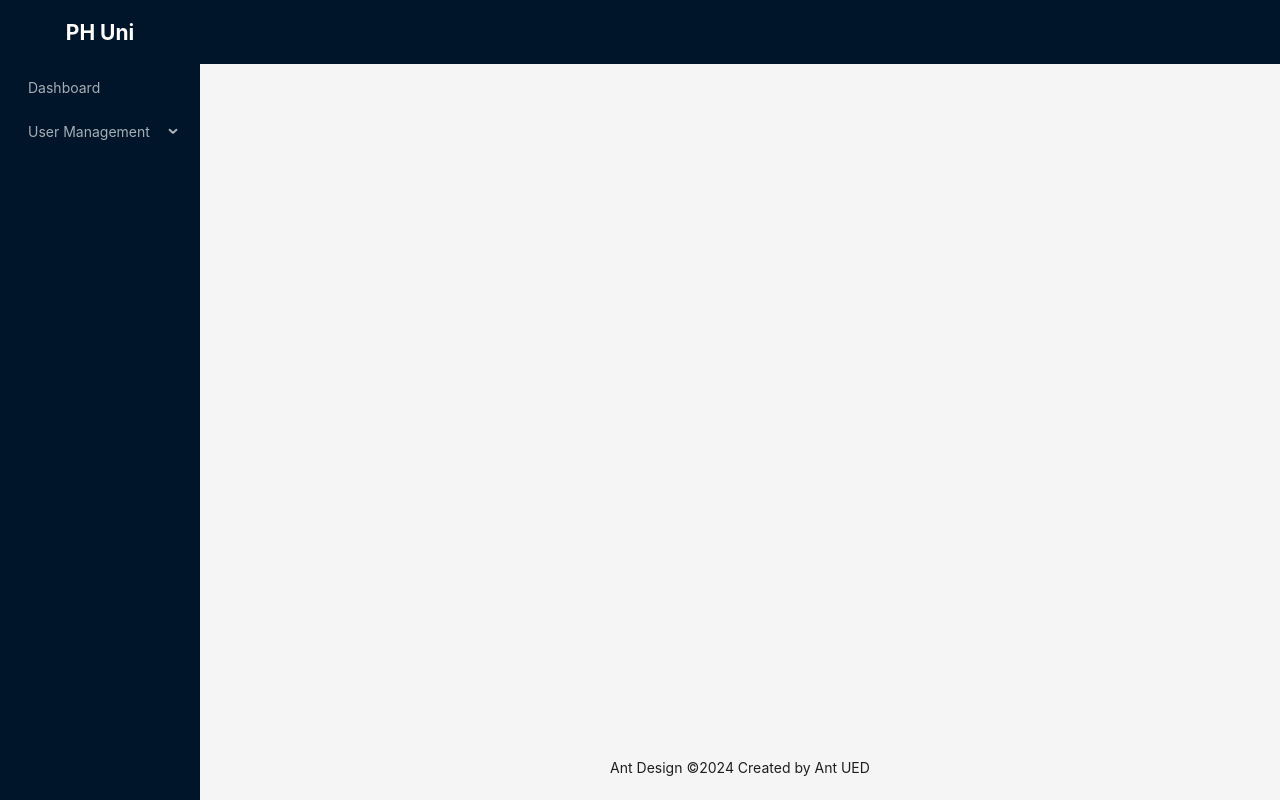
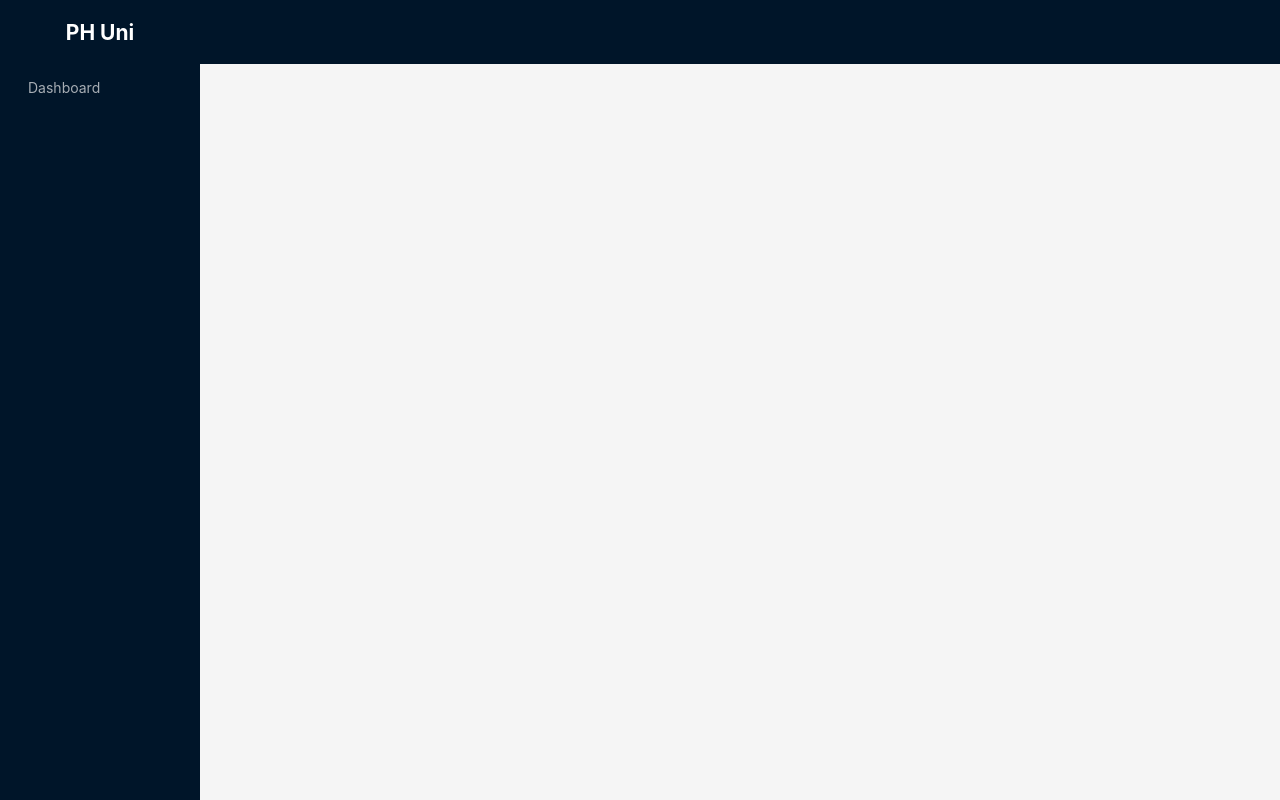
Before and after one commit to ashiqee/ph-university-client, a React (Vite) app: page / in a window 1280 px wide. Built offline with nearby package versions, Linux system fonts and the light colour scheme.

Commit message:
Sidebar reuseable

```diff
--- a/src/components/layout/MainLayout.tsx
+++ b/src/components/layout/MainLayout.tsx
@@ -4,9 +4,10 @@ import { Layout, Menu, MenuProps, theme } from 'antd';
 import { Outlet,NavLink } from 'react-router-dom';
 import { adminPaths, adminSidebarItems } from '../../routes/admin.routes';
 import { sidebarItemsGenerator } from '../../utils/sidebarItemGenarator';
+import Sidebar from './Sidebar';
 
 
-const { Header, Content, Footer, Sider } = Layout;
+const { Header, Content, Footer } = Layout;
 
 // const items:MenuProps['items'] = [
 //     {
@@ -38,27 +39,7 @@ const { Header, Content, Footer, Sider } = Layout;
 const MainLayout = () => {
     return (
         <Layout style={{height:'100vh'}}>
-        <Sider
-          breakpoint="lg"
-          collapsedWidth="0"
-          onBreakpoint={(broken) => {
-            console.log(broken);
-          }}
-          onCollapse={(collapsed, type) => {
-            console.log(collapsed, type);
-          }}
-        >
-          <div style={{color:'white',textAlign:'center',height:'4rem',
-          display:'flex' ,
-          justifyContent:'center',
-            alignItems:'center'}}>
-            <h1 >PH Uni</h1>
-          </div>
-          <Menu theme="dark"
-          mode="inline"
-           defaultSelectedKeys={['4']}
-           items={sidebarItemsGenerator(adminPaths,'admin')} />
-        </Sider>
+        <Sidebar/>
         <Layout>
           <Header style={{ padding: 0,  }} />
           <Content style={{ margin: '24px 16px 0' }}>
@@ -72,9 +53,9 @@ const MainLayout = () => {
              <Outlet/>
             </div>
           </Content>
-          <Footer style={{ textAlign: 'center' }}>
+          {/* <Footer style={{ textAlign: 'center' }}>
             Ant Design ©{new Date().getFullYear()} Created by Ant UED
-          </Footer>
+          </Footer> */}
         </Layout>
       </Layout>
     );
--- /dev/null
+++ b/src/components/layout/Sidebar.tsx
@@ -0,0 +1,56 @@
+import { Layout, Menu } from 'antd';
+import { sidebarItemsGenerator } from '../../utils/sidebarItemGenarator';
+import { adminPaths } from '../../routes/admin.routes';
+import { facultyPaths } from '../../routes/faculty.routes';
+import { studentPaths } from '../../routes/student.routes';
+const {Sider}= Layout;
+
+
+const userRole = {
+    ADMIN :"admin",
+    FACULTY: 'faculty',
+    STUDENT:"student",
+}
+
+const Sidebar = () => {
+    const role = 'student';
+    let sidebarItems;
+    switch(role){
+        case userRole.ADMIN:
+        sidebarItems= sidebarItemsGenerator(adminPaths,userRole.ADMIN);
+        break;
+        case userRole.FACULTY:
+            sidebarItems= sidebarItemsGenerator(facultyPaths, userRole.FACULTY);
+            break;
+        case userRole.STUDENT:
+            sidebarItems = sidebarItemsGenerator(studentPaths, userRole.STUDENT)
+            break;
+        default:
+            break;
+    }
+    return (
+        <Sider
+          breakpoint="lg"
+          collapsedWidth="0"
+          onBreakpoint={(broken) => {
+            console.log(broken);
+          }}
+          onCollapse={(collapsed, type) => {
+            console.log(collapsed, type);
+          }}
+        >
+          <div style={{color:'white',textAlign:'center',height:'4rem',
+          display:'flex' ,
+          justifyContent:'center',
+            alignItems:'center'}}>
+            <h1 >PH Uni</h1>
+          </div>
+          <Menu theme="dark"
+          mode="inline"
+           defaultSelectedKeys={['4']}
+           items={sidebarItems} />
+        </Sider>
+    );
+};
+
+export default Sidebar;
--- /dev/null
+++ b/src/pages/faculty/FacultyDashboard.tsx
@@ -0,0 +1,11 @@
+import React from 'react';
+
+const FacultyDashboard = () => {
+    return (
+        <div>
+            Faculty dashboard
+        </div>
+    );
+};
+
+export default FacultyDashboard;
--- /dev/null
+++ b/src/pages/faculty/OfferedCourse.tsx
@@ -0,0 +1,11 @@
+import React from 'react';
+
+const OfferedCourse = () => {
+    return (
+        <div>
+            Offered coures
+        </div>
+    );
+};
+
+export default OfferedCourse;
--- /dev/null
+++ b/src/pages/student/StudentDashboard.tsx
@@ -0,0 +1,11 @@
+import React from 'react';
+
+const StudentDashboard = () => {
+    return (
+        <div>
+            Studnet Dashboard
+        </div>
+    );
+};
+
+export default StudentDashboard;
--- /dev/null
+++ b/src/routes/faculty.routes.tsx
@@ -0,0 +1,10 @@
+
+import OfferedCourse from "../pages/faculty/OfferedCourse";
+import FacultyDashboard from './../pages/faculty/FacultyDashboard';
+
+export const facultyPaths=[
+    {name:'Dashboard',path:'dashboard',element:<FacultyDashboard/>},
+    {name:'Offered Course',path:'offeredCourse',element:<OfferedCourse/>},
+
+
+];
--- /dev/null
+++ b/src/routes/student.routes.tsx
@@ -0,0 +1,10 @@
+
+
+import StudentDashboard from "../pages/student/StudentDashboard";
+
+export const studentPaths=[
+    {name:'Dashboard',path:'dashboard',element:<StudentDashboard/>},
+
+
+
+];
--- a/src/utils/sidebarItemGenarator.tsx
+++ b/src/utils/sidebarItemGenarator.tsx
@@ -1,7 +1,7 @@
 import { TSidebarItem, TUserPaths } from "../types";
 import { NavLink } from 'react-router-dom';
 
-export const sidebarItemsGenerator =(items:TUserPaths[],role)=>{
+export const sidebarItemsGenerator =(items:TUserPaths[],role:string)=>{
 
     const sidebarItems =items.reduce((acc :TSidebarItem[],item)=>{
         if(item.path && item.name){
```
Also changed, not shown: src/components/layout/AdminLayout.tsx (deleted, +0 -11 lines), src/routes/routes.tsx (+12 -10 lines).
